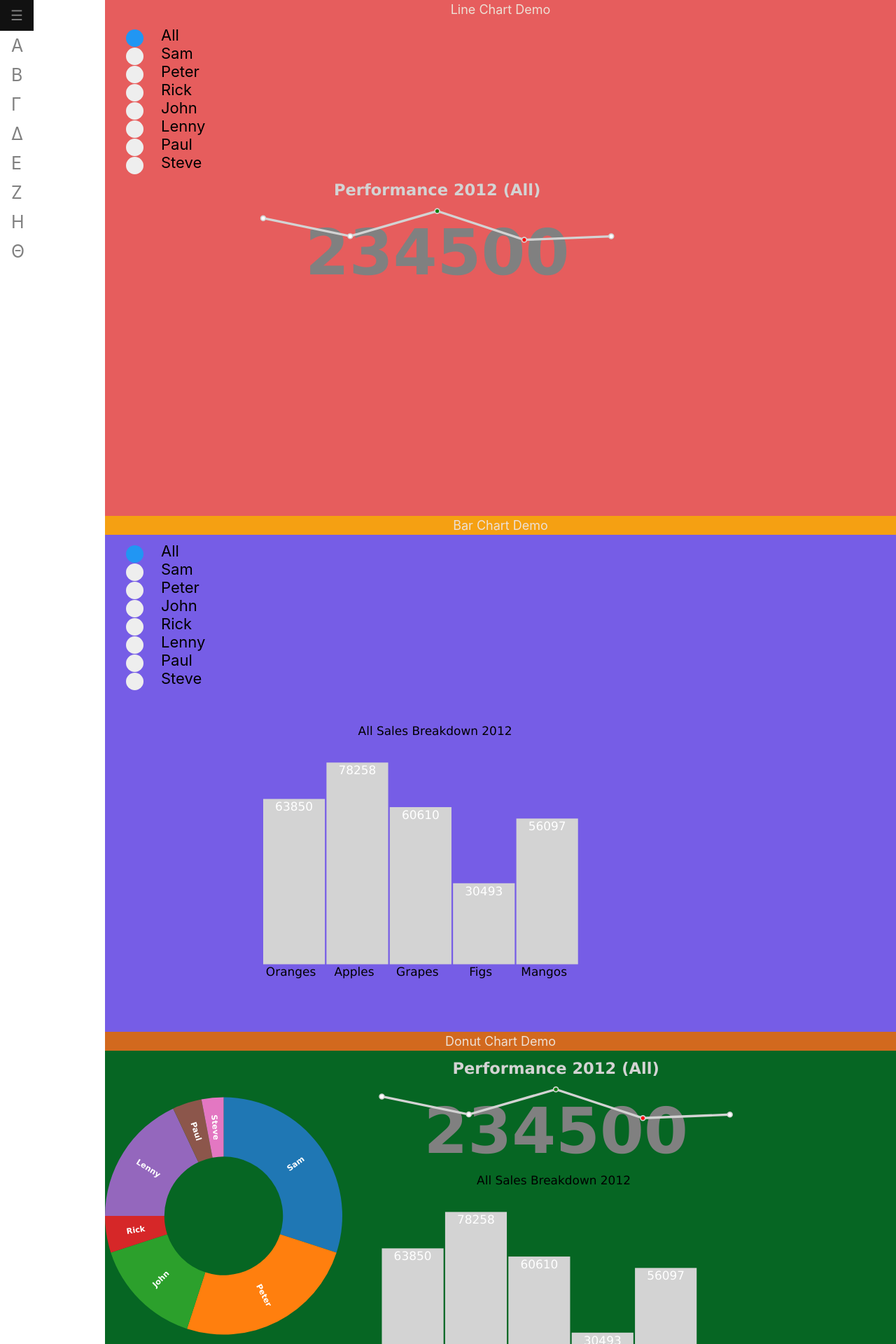
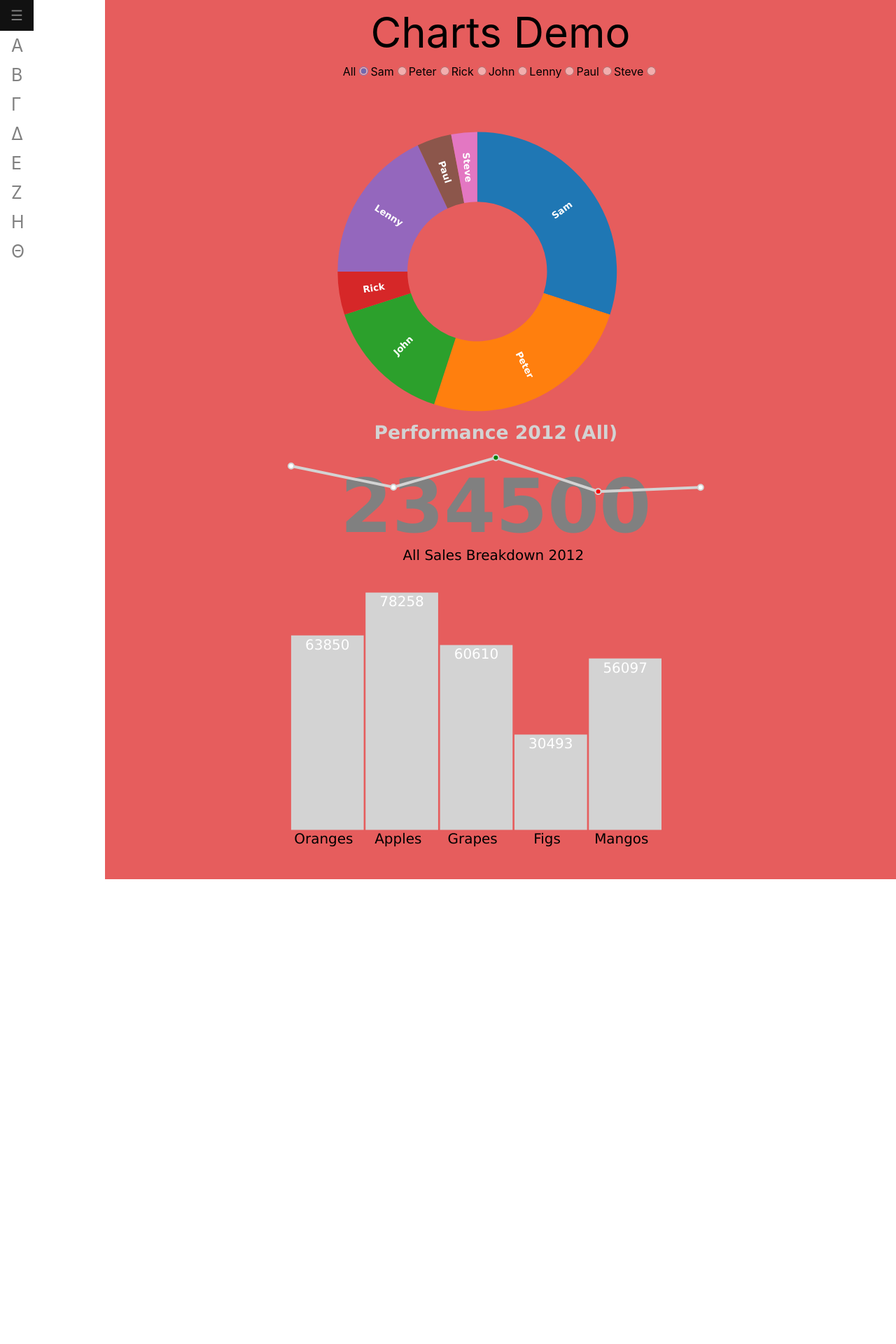
Before and after one commit to mobile44/my_react_lab, a React (Create React App) app: page /my_react_lab/delta in a window 1280 px wide. Shown: the top 1920 px of the page at 70% size. After the commit the page ends 1256 px from the top, so only its background shows below. Built offline with nearby package versions, Linux system fonts and the light colour scheme.

Commit message:
add: mobile page delta

```diff
--- a/src/App.js
+++ b/src/App.js
@@ -96,8 +96,8 @@ function App() {
               <Route path="/" element={<Alpha />} />
               <Route path="/my_react_lab/" element={<Alpha />} />
               <Route path="/my_react_lab/beta" element={<Beta />} />
-              <Route path="/my_react_lab/gamma" element={<Alpha />} />
-              <Route path="/my_react_lab/delta" element={<Alpha />} />
+              <Route path="/my_react_lab/gamma" element={<Gamma />} />
+              <Route path="/my_react_lab/delta" element={<Delta />} />
             </Routes>
           </div>
         </div>
--- a/src/Delta.css
+++ b/src/Delta.css
@@ -1,7 +1,63 @@
+.deltaPage {
+  background-color: rgb(230, 93, 93);
+}
+.deltaTitle {
+  padding-top: 10px;
+  text-align: center;
+  font-size: 60px;
+}
+.deltaRadios {
+  padding: 10px;
+  text-align: center;
+}
+.deltaRadio {
+  /*display: block;*/
+  position: relative;
+  /*padding-left: 80px;*/
+  cursor: pointer;
+  /*font-size: 22px;*/
+  user-select: none;
+}
+.deltaRadio input {
+  /*position: absolute;*/
+  opacity: 0.5;
+  cursor: pointer;
+}
+.deltaRadio:hover {
+    color: #ccc;
+  }
+@media screen and (min-width: 900px){
+  /*
+  .deltaPage {
+    box-sizing: border-box;
+  }
+  .deltaSection {
+    padding-top: 50px;
+    height: 300px;
+  }
   .deltaLine {
+    background-color: rgb(230, 93, 93);
+  }
+  .deltaBar {
+    background-color: rgb(118, 93, 230);
+  }
+  .deltaDonut {
+    background-color: rgb(6, 102, 35);
+  }
+  .deltaSection::after {
+    content: "";
+    clear: both;
+    display: table;
+  }
+  .deltaCol {
     padding-top: 10px;
-  background-color: rgb(230, 93, 93);
-  height: 700px;
+    float: left;
+  }
+  .deltaRadios {
+    width: 30%;
+  }
+  .deltaSVG {
+    width: 70%;
   }
   .deltaRadio {
     display: block;
@@ -31,26 +87,65 @@
   .deltaRadio input:checked ~ .deltaLabel {
     background-color: #2196F3;
   }
+  .deltaDemo {
+    margin: 0;
+    text-align: center;
+    height: 50px;
+    font-size: 20px;
+    font-weight: bold;
+  }
+  .title1 {
+    background-color: rgb(230, 93, 93);
+  }
+  .title2 {
+    background-color: rgb(118, 93, 230);
+  }
+  .title3 {
+    background-color: rgb(6, 102, 35);
+  }
+  */
+}
+@media screen and (max-width: 900px){
+  /*
+  .deltaPage {
+    box-sizing: border-box;
+  }
+  .deltaLine::after {
+    content: "";
+    clear: both;
+    display: table;
+  }
   .deltaDemo p {
     margin: 0;
     text-align: center;
   }
-.line1 {
-  background-color: rgb(230, 93, 93);
+  .deltaLineSVG {
+    width: 70%;
   }
-.deltaBar {
-  padding-top: 10px;
-  background-color: rgb(118, 93, 230);
-  height: 700px;
+  .deltaLineRadios {
+    position: relative;
+    top: 50px;
+    left: 30px;
+    width: 25%;
   }
-.line2 {
-  background-color: rgb(118, 93, 230);
+  .deltaLineCol {
+    float: left;
   }
-.deltaDonut {
-  padding-top: 10px;
-  background-color: rgb(6, 102, 35);
-  height: 700px;
+  .deltaRadio {
+    display: block;
   }
-.line3 {
-  background-color: rgb(6, 102, 35);
+  .deltaBar::after {
+    content: "";
+    clear: both;
+    display: table;
   }
+  .deltaBarRadios, .deltaBarSVG {
+    width: 100%;
+  }
+  .deltaBarRadios {
+    position: relative;
+    left: 0px;
+    background-color: #2196F3;
+  }
+  */
+}
--- a/src/Delta.js
+++ b/src/Delta.js
@@ -15,18 +15,18 @@ function Delta() {
   const barGroupunique = barChartData.map((obj)=>{return obj.group}).filter((item, index,arr)=>{return arr.indexOf(item)===index});
 
   useEffect(()=>{
-    gsap.from(".line2", {
+    gsap.from(".title2", {
       scrollTrigger: {
-        trigger: ".line2",
+        trigger: ".title2",
         scrub: true,
       },
       duration: 1,
       backgroundColor: "#FFA500",
       ease: "none"
     });
-    gsap.from(".line3", {
+    gsap.from(".title3", {
       scrollTrigger: {
-        trigger: ".line3",
+        trigger: ".title3",
         scrub: true,
       },
       duration: 1,
@@ -41,34 +41,70 @@ function Delta() {
   }
   return (
     <div className="deltaPage">
-      <div className="deltaDemo line1"><p><span>Line Chart Demo</span></p></div>
-      <div className="deltaLine">
+      <div className="deltaTitle">Charts Demo</div>
+      <div className="deltaRadios">
         {lineGroupunique && lineGroupunique.map((k,i)=>(
           <label className="deltaRadio" key={i}>{k}
             <input key={i} type="radio" value={i} checked={selectedGroup === k} onChange={()=>setSelectedGroup(k)} />
             <span className="deltaLabel"></span>
           </label>
         ))}
-        <svg viewBox="0 0 100 100" preserveAspectRatio="xMidYMid meet">
+      </div>
+      <svg viewBox="0 0 85 85" preserveAspectRatio="xMidYMid meet">
+        <Donutchart x={40} y={20} onChangeGroup={updateBarChart} />
         <Linechart
           positionX={20}
-            positionY={5}
+          positionY={40}
+          selectedGroup={selectedGroup}
+          lineColour={groupColour}
+        />
+        <Barchart
+          positionX={20}
+          positionY={85}
+          width={80}
+          height={100}
+          selectedGroup={selectedGroup}
+          barColour={groupColour}
+        />
+        </svg>
+    </div>
+    /*
+    <div className="deltaPage">
+      <div className="deltaDemo title1">Line Chart Demo</div>
+      <div className="deltaSection deltaLine">
+        <div className="deltaCol deltaRadios">
+          {lineGroupunique && lineGroupunique.map((k,i)=>(
+            <label className="deltaRadio" key={i}>{k}
+              <input key={i} type="radio" value={i} checked={selectedGroup === k} onChange={()=>setSelectedGroup(k)} />
+              <span className="deltaLabel"></span>
+            </label>
+          ))}
+        </div>
+        <div className="deltaCol deltaSVG">
+          <svg viewBox="0 0 70 70" preserveAspectRatio="xMidYMid meet">
+            <Linechart
+              positionX={1}
+              positionY={7}
               selectedGroup={selectedGroup}
               lineColour={groupColour}
             />
           </svg>
         </div>
-      <div className="deltaDemo line2"><p><span>Bar Chart Demo</span></p></div>
-      <div className="deltaBar">
+      </div>
+      <div className="deltaDemo title2">Bar Chart Demo</div>
+      <div className="deltaSection deltaBar">
+        <div className="deltaCol deltaRadios">
           {barGroupunique && barGroupunique.map((k,i)=>(
             <label className="deltaRadio" key={i}>{k}
               <input key={i} type="radio" value={i} checked={selectedGroup === k} onChange={()=>setSelectedGroup(k)} />
               <span className="deltaLabel"></span>
             </label>
           ))}
+        </div>
+        <div className="deltaCol deltaSVG">
           <svg viewBox="0 0 100 100" preserveAspectRatio="xMidYMid meet">
             <Barchart
-            positionX={20}
+              positionX={30}
               positionY={40}
               width={80}
               height={100}
@@ -77,14 +113,9 @@ function Delta() {
             />
           </svg>
         </div>
-      <div className="deltaDemo line3"><p><span>Donut Chart Demo</span></p></div>
-      <div className="deltaDonut">{/*
-        {barGroupunique && barGroupunique.map((k,i)=>(
-          <label className="deltaRadio" key={i}>{k}
-            <input key={i} type="radio" value={i} checked={selectedGroup === k} onChange={()=>setSelectedGroup(k)} />
-            <span className="deltaLabel"></span>
-          </label>
-        ))}*/}
+      </div>
+      <div className="deltaDemo title3">Donut Chart Demo</div>
+      <div className="deltaSection deltaDonut">
         <svg viewBox="0 0 100 100" preserveAspectRatio="xMidYMid meet">
         <Donutchart x={15} y={20} onChangeGroup={updateBarChart} />
         <Barchart
@@ -104,6 +135,7 @@ function Delta() {
         </svg>
       </div>
     </div>
+    */
 
   )
 
--- a/src/Gamma.css
+++ b/src/Gamma.css
@@ -3,15 +3,15 @@
   --white: #fff;
   --heroHeight: 800px;
 }
+/*
 .gammaPage {
-  /*
   padding: 0;
   margin: 0;
   background-color: var(--bronze);
   font-family: 'Playfair Display', serif;
   color: var(--white);
-  */
 }
+*/
 #hero {
   height: var(--heroHeight);
   overflow: hidden;
@@ -42,10 +42,12 @@
 .first-section {
   padding: 50px 0 20px 0;
 }
+/*
 .text-header {
   font-size: 50px;
   text-align: center;
 }
+*/
 h1 {
   line-height: 120%;
   margin-bottom: 30px;
@@ -54,42 +56,47 @@ p {
   color: #ede0d5;
   font-size: 18px;
   line-height: 150%;
+  text-align: justify;
+  text-justify: inter-word;
+}
+.col-sm-6 {
+  padding: 0 0 10px 10px;
 }
 #hero, .layer {
   min-height: 800px;
 }
+/*
 .layer-bg {
-  /*
   background-image: url('https://s3-us-west-2.amazonaws.com/s.cdpn.io/272781/ilu_bg.jpg');
-  */
 }
+*/
 .layer-1 {
   /*
   background-image: url('https://s3-us-west-2.amazonaws.com/s.cdpn.io/272781/ilu_03.png');
   */
   background-position: left bottom;
 }
+/*
 .layer-2 {
-  /*
   background-image: url('https://s3-us-west-2.amazonaws.com/s.cdpn.io/272781/ilu_02.png');
-  */
 }
+*/
 .layer-3 {
   /*
   background-image: url('https://s3-us-west-2.amazonaws.com/s.cdpn.io/272781/ilu_man.png');
   */
   background-position: right bottom;
 }
+/*
 .layer-4 {
-  /*
   background-image: url('https://s3-us-west-2.amazonaws.com/s.cdpn.io/272781/ilu_01.png');
-  */
 }
+*/
+/*
 .layer-overlay {
-  /*
   background-image: url('https://s3-us-west-2.amazonaws.com/s.cdpn.io/272781/ilu_overlay.png');
-  */
 }
+*/
 @media only screen and (max-width: 768px) {
   .layer-1 {
 	background-position: 26% bottom;
--- a/src/Gamma.js
+++ b/src/Gamma.js
@@ -20,9 +20,11 @@ function Gamma() {
   const iluoverlay = {
     backgroundImage: `url(${ilu_overlay})`,
   };
+  /*
   const ilufull = {
     backgroundImage: `url(${ilu_full})`,
   };
+  */
   const ilu01 = {
     backgroundImage: `url(${ilu_01})`,
   };
```
Also changed, not shown: src/Beta.css (indentation only). Lines whose indentation alone changed are shown as unchanged.
